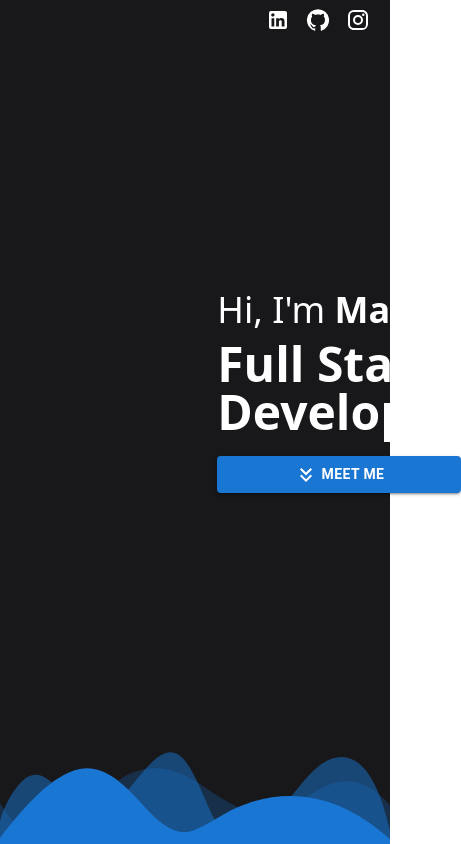
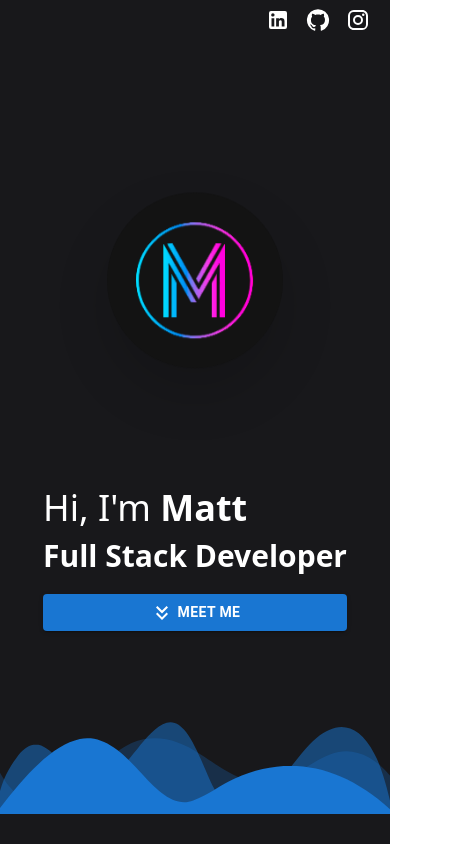
Before and after one commit to cmatt7/react-portfolio, a React (Create React App) app: page / in a window 390 px wide. Shown: the top 844 px of the page, 461 px wide, since content can reach past the window. Built offline with nearby package versions, Linux system fonts and the light colour scheme.

Commit message:
responsive header layout

```diff
--- a/src/components/header/Header.jsx
+++ b/src/components/header/Header.jsx
@@ -10,15 +10,15 @@ export default function Header() {
             {/* Social Media / Contact */}
             <Social />
 
-            <div className="flex lg:flex-row justify-center items-center h-5/6">
+            <div className="flex flex-col md:flex-row justify-center items-center h-5/6">
                 <Logo />
 
                 <div className="flex flex-col text-white">
-                    <h2 className="text-4xl font-normal">Hi, I'm <span className="font-bold animate-bounce">Matt</span></h2>
-                    <h1 className="text-5xl font-semibold mt-2.5 mb-5">Full Stack Developer</h1>
+                    <h2 className="text-4xl md:text-4xl font-normal">Hi, I'm <span className="font-bold animate-bounce">Matt</span></h2>
+                    <h1 className="text-3xl md:text-5xl font-semibold mt-2.5 mb-5">Full Stack Developer</h1>
 
                     <Button variant="contained">
-                        <a href="#about" className="font-bold relative w-full">
+                        <a href="#about" className="font-bold relative">
                             <KeyboardDoubleArrowDownOutlined /> Meet me
                         </a>
                     </Button>
--- a/src/components/header/Logo.jsx
+++ b/src/components/header/Logo.jsx
@@ -3,9 +3,9 @@ import LogoImage from '../../images/logo.png';
 export default function Logo() {
     return (
         <>
-            <figure className="mr-72 animate-bounce w-60 h-60">
+            <figure className="my-20 xl:mr-72 lg:mr-44 md:mr-12 md:my-0 animate-bounce">
                 <img
-                    className="rounded-full drop-shadow-2xl"
+                    className="rounded-full drop-shadow-2xl w-44 h-44 lg:w-52 lg:h-52"
                     src={LogoImage}
                     alt="Logo"
                 />
--- a/src/global.css
+++ b/src/global.css
@@ -21,7 +21,7 @@ body {
 
 .custom-shape-divider-bottom-1655917476 {
     position: absolute;
-    top: -100px;
+    top: -130px;
     width: 100%;
     overflow: hidden;
     line-height: 0;
```
